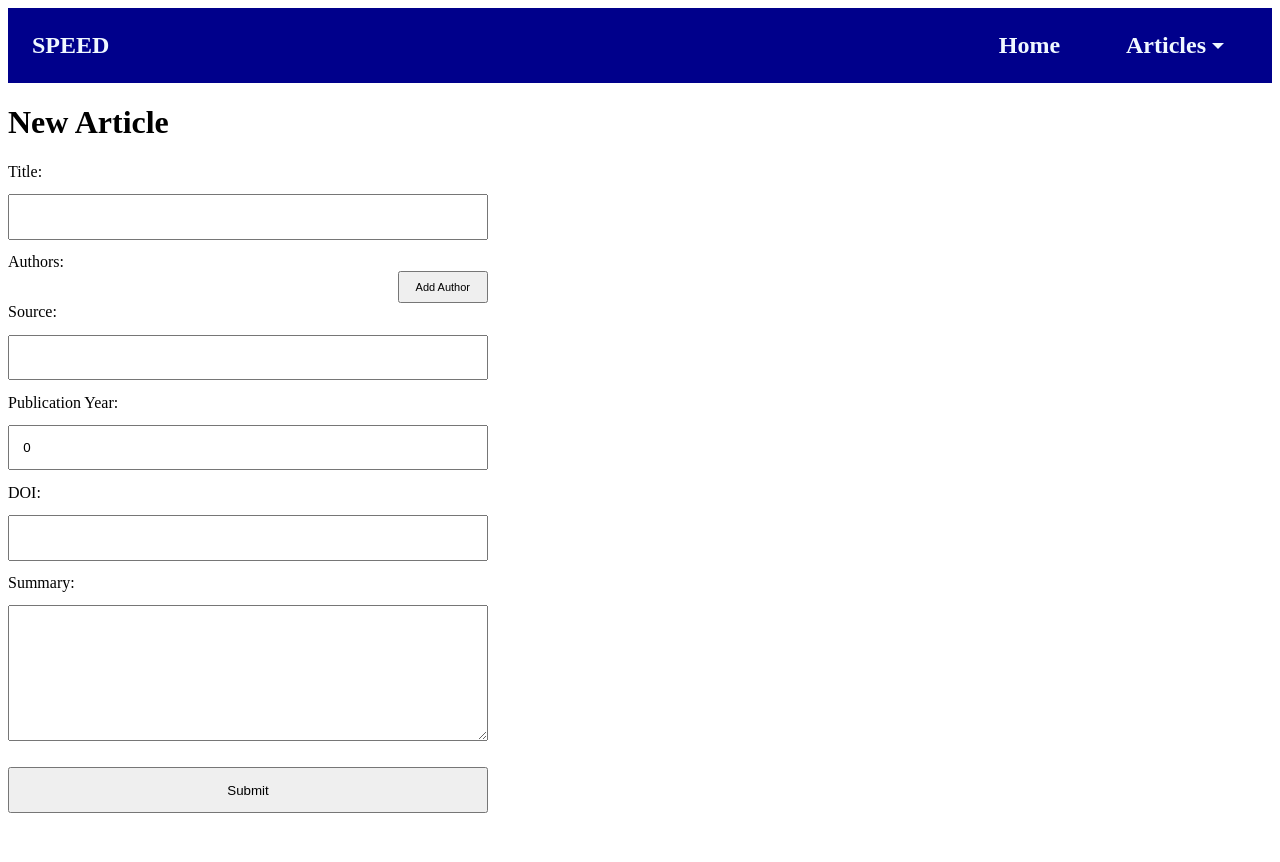
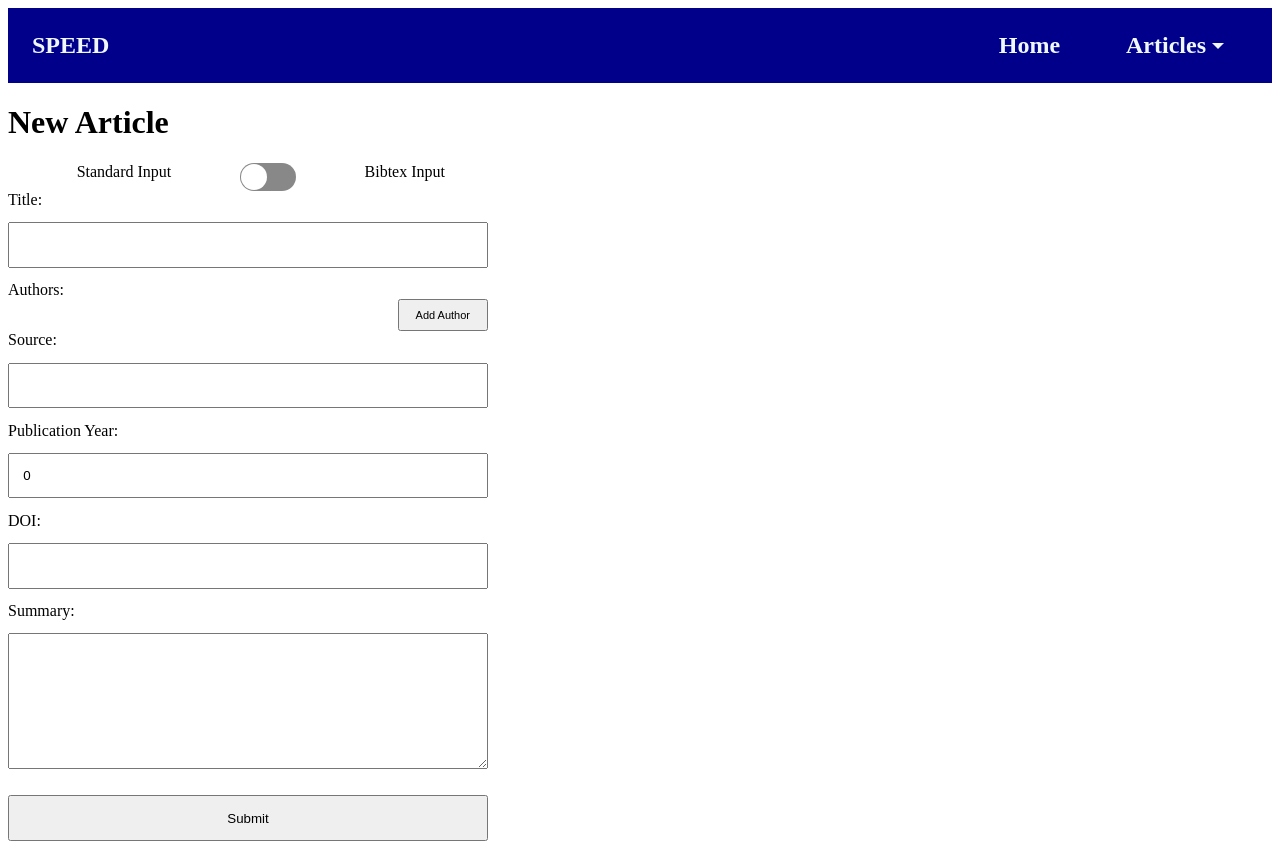
Before and after one commit to ParthTri/SPEED, a Next.js app in the folder frontend/: page /articles/new in a window 1280 px wide. Before the commit the page ends 834 px from the top, so only its background shows below. Built offline with nearby package versions, Linux system fonts and the light colour scheme.

Commit message:
Creating togglable form view for standard and bibtex input

```diff
--- a/frontend/src/pages/articles/new.tsx
+++ b/frontend/src/pages/articles/new.tsx
@@ -1,5 +1,12 @@
 import { FormEvent, useState } from "react";
 import formStyles from "../../styles/Form.module.scss";
+import BibtexForm from "@/components/forms/BibTexForm";
+import Switch from "react-switch";
+
+enum FormType {
+	STANDARD,
+	BIBTEX,
+}
 
 const NewDiscussion = () => {
 	const [title, setTitle] = useState("");
@@ -11,6 +18,9 @@ const NewDiscussion = () => {
 	const [linkedDiscussion, setLinkedDiscussion] = useState("");
 	const [errors, setErrors] = useState<{ [key: string]: string }>({}); // Error handling state
 
+	const [formType, setFormType] = useState<FormType>(FormType.STANDARD);
+	const [checked, setChecked] = useState<boolean>(false);
+
 	const validateForm = () => {
 		let newErrors: { [key: string]: string } = {};
 
@@ -18,7 +28,10 @@ const NewDiscussion = () => {
 			newErrors.title = "Title is required.";
 		}
 
-		if (authors.length === 0 || authors.some((author) => author.trim() === "")) {
+		if (
+			authors.length === 0 ||
+			authors.some((author) => author.trim() === "")
+		) {
 			newErrors.authors = "At least one author is required.";
 		}
 
@@ -27,7 +40,12 @@ const NewDiscussion = () => {
 		}
 
 		const pubYearNumber = parseInt(pubYear.toString(), 10); // Convert pubYear to a number
-		if (!pubYear || isNaN(pubYearNumber) || pubYearNumber < 1000 || pubYearNumber > new Date().getFullYear()) {
+		if (
+			!pubYear ||
+			isNaN(pubYearNumber) ||
+			pubYearNumber < 1000 ||
+			pubYearNumber > new Date().getFullYear()
+		) {
 			newErrors.pubYear = "Please enter a valid publication year.";
 		}
 
@@ -56,7 +74,7 @@ const NewDiscussion = () => {
 			doi,
 			summary,
 			linked_discussion: linkedDiscussion,
-			state: "pending"
+			state: "pending",
 		});
 
 		try {
@@ -82,16 +100,42 @@ const NewDiscussion = () => {
 	};
 
 	const changeAuthor = (index: number, value: string) => {
-		setAuthors(
-			authors.map((oldValue, i) => (index === i ? value : oldValue))
-		);
+		setAuthors(authors.map((oldValue, i) => (index === i ? value : oldValue)));
+	};
+
+	const handleSwitch = () => {
+		setFormType((prev) => {
+			if (prev == FormType.STANDARD) {
+				return FormType.BIBTEX;
+			}
+			return FormType.STANDARD;
+		});
+		setChecked((prev) => !prev);
 	};
 
 	return (
 		<div className="container">
 			<h1>New Article</h1>
+			<div
+				style={{
+					display: "flex",
+					maxWidth: "40%",
+					justifyContent: "space-evenly",
+				}}
+			>
+				<span>Standard Input</span>
+				<Switch
+					onChange={handleSwitch}
+					checked={checked}
+					checkedIcon={false}
+					uncheckedIcon={false}
+				/>
+				<span>Bibtex Input</span>
+			</div>
+			{formType == FormType.STANDARD ? (
 				<form className={formStyles.form} onSubmit={submitNewArticle}>
 					<label htmlFor="title">Title:</label>
+
 					<input
 						className={formStyles.formItem}
 						type="text"
@@ -122,7 +166,9 @@ const NewDiscussion = () => {
 							</button>
 						</div>
 					))}
-				{errors.authors && <p className={formStyles.error}>{errors.authors}</p>}
+					{errors.authors && (
+						<p className={formStyles.error}>{errors.authors}</p>
+					)}
 					<button
 						onClick={() => addAuthor()}
 						className={formStyles.buttonItemSmall}
@@ -152,7 +198,9 @@ const NewDiscussion = () => {
 						value={pubYear}
 						onChange={(event) => setPubYear(parseInt(event.target.value))}
 					/>
-				{errors.pubYear && <p className={formStyles.error}>{errors.pubYear}</p>}
+					{errors.pubYear && (
+						<p className={formStyles.error}>{errors.pubYear}</p>
+					)}
 
 					<label htmlFor="doi">DOI:</label>
 					<input
@@ -177,6 +225,9 @@ const NewDiscussion = () => {
 						Submit
 					</button>
 				</form>
+			) : (
+				<BibtexForm />
+			)}
 		</div>
 	);
 };
```
Lines whose indentation alone changed are shown as unchanged.
